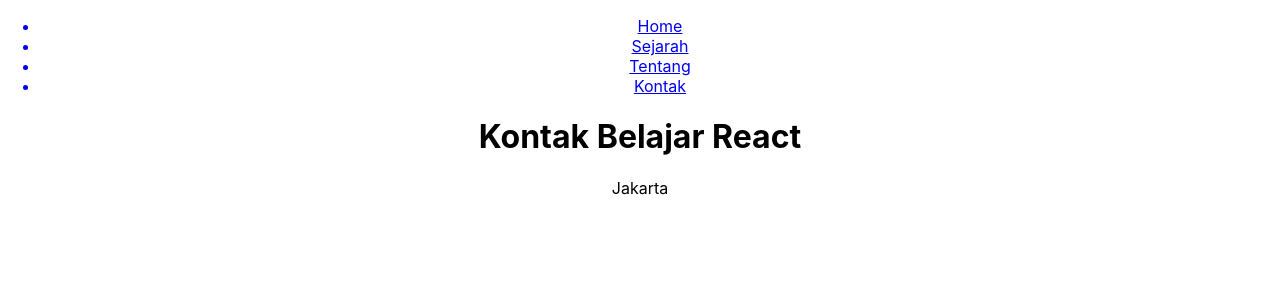
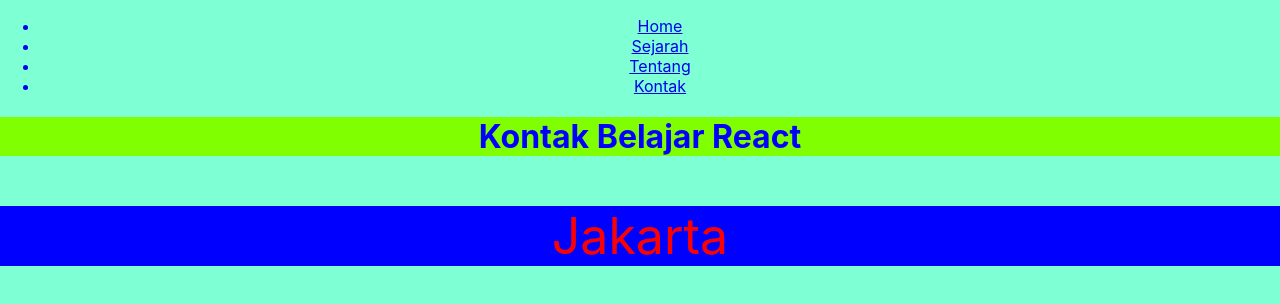
Before and after one commit to ujangaris/ReactJS, a React (Create React App) app: page /kontak in a window 1280 px wide. Shown: the top 304 px of the page. Built offline with nearby package versions, Linux system fonts and the light colour scheme.

Commit message:
#5 Menambahkan CSS | part 1

```diff
--- a/public/index.html
+++ b/public/index.html
@@ -24,7 +24,8 @@
       work correctly both with client-side routing and a non-root public URL.
       Learn how to configure a non-root public URL by running `npm run build`.
     -->
-    <title>React App</title>
+    <link rel="stylesheet" href="style.css">
+    <title>Belajar React</title>
   </head>
   <body>
     <noscript>You need to enable JavaScript to run this app.</noscript>
--- /dev/null
+++ b/public/style.css
@@ -0,0 +1,10 @@
+body{
+    background-color: aquamarine;
+}
+h1{
+    color: blue;
+}
+
+.judul{
+    background-color: chartreuse;
+}
--- a/src/pages/Kontak.js
+++ b/src/pages/Kontak.js
@@ -1,8 +1,14 @@
 function Kontak() {
     return (
         <div className="App">
-            <h1>Kontak Belajar React</h1>
-            <p>Jakarta</p>
+            <h1 className="judul">Kontak Belajar React</h1>
+            <p style={
+                {
+                    color:"red",
+                    background:"blue",
+                    fontSize:50
+                }
+            }>Jakarta</p>
         </div>
     );
 }
```
